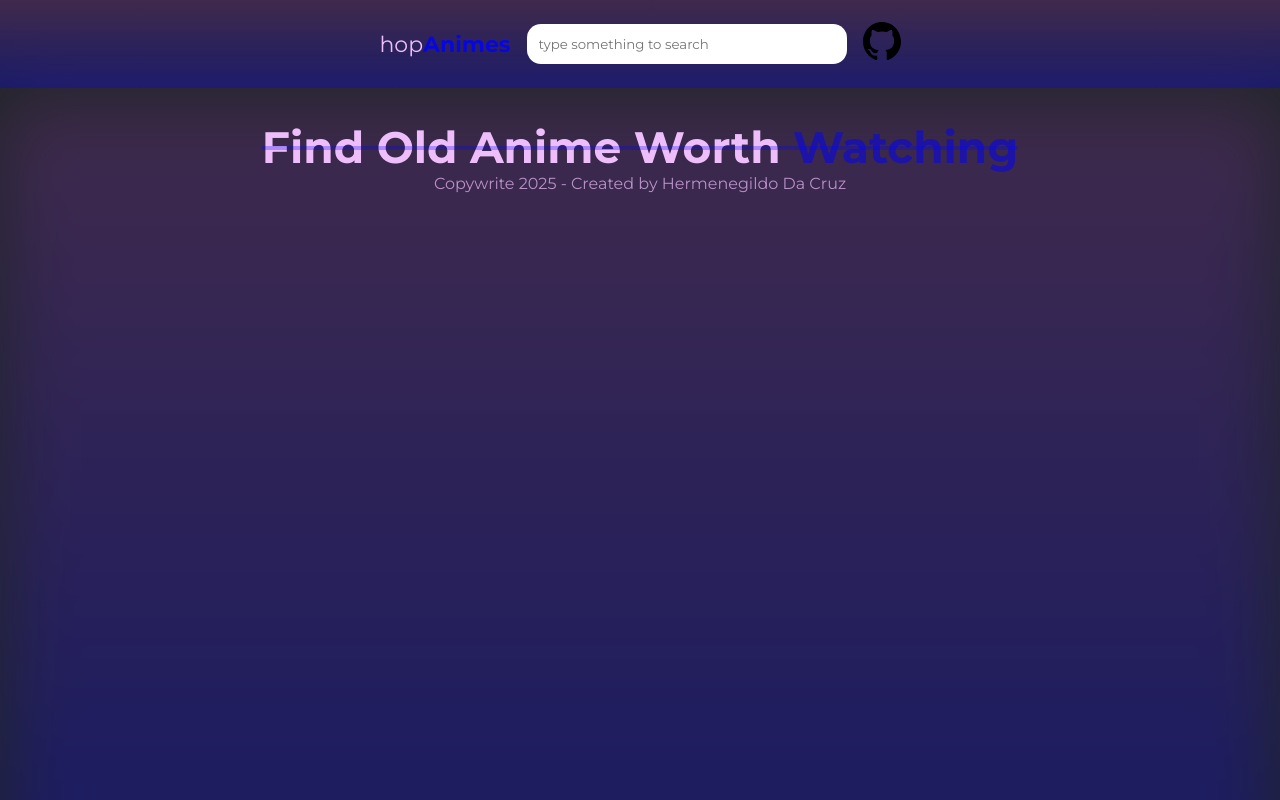
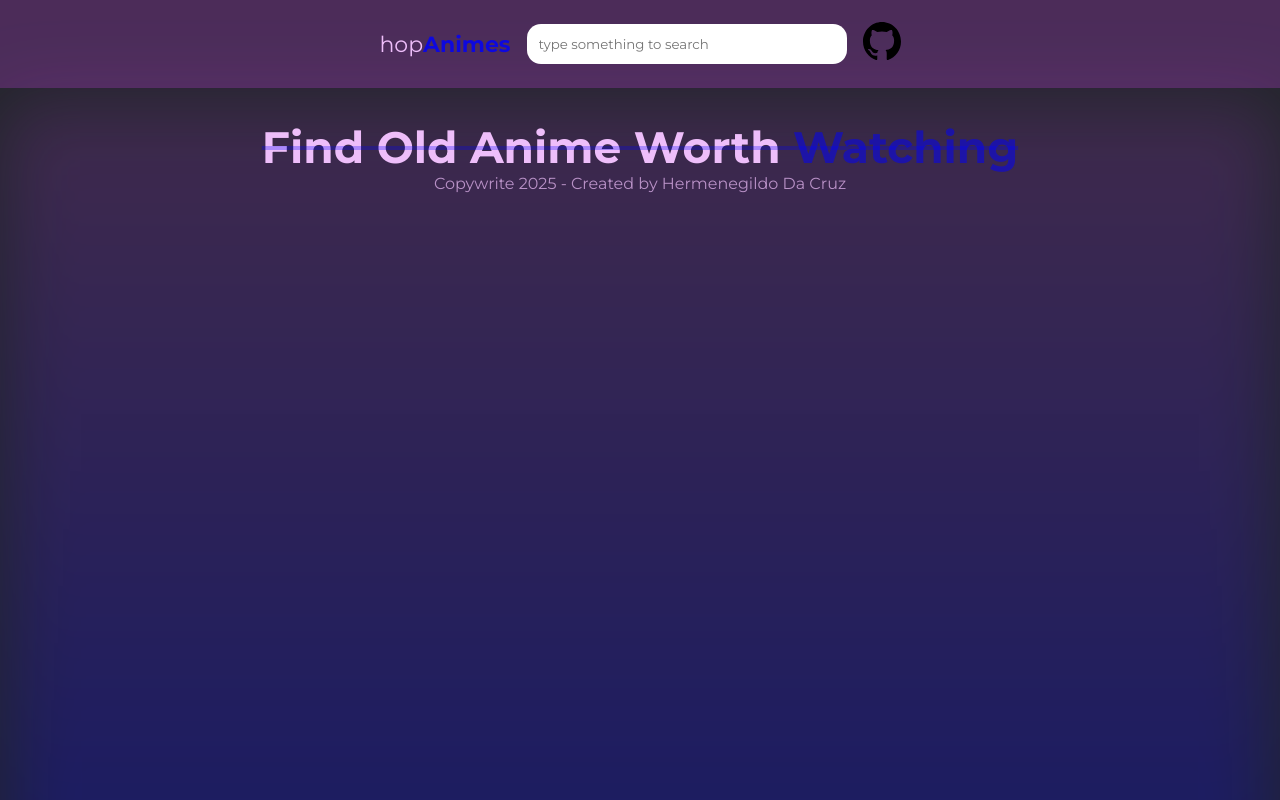
Before and after one commit to HermenegildoDaCruz/hopOldAnimes, a plain HTML site: page hopAnimes/index.html in a window 1280 px wide. Drawn offline with Linux system fonts and the light colour scheme; no server answers.

Commit message:
Update main.css

```diff
--- a/hopAnimes/styles/main.css
+++ b/hopAnimes/styles/main.css
@@ -50,8 +50,7 @@ img:hover{
     left: 0;
     width: 100%;
     z-index: 10;
-    background-image: linear-gradient(#ad3ec939, #0000ff47);
-
+    background-color: hsla(288, 56%, 52%, 0.303);
 }
 
 @media (max-width: 804px) {
```
